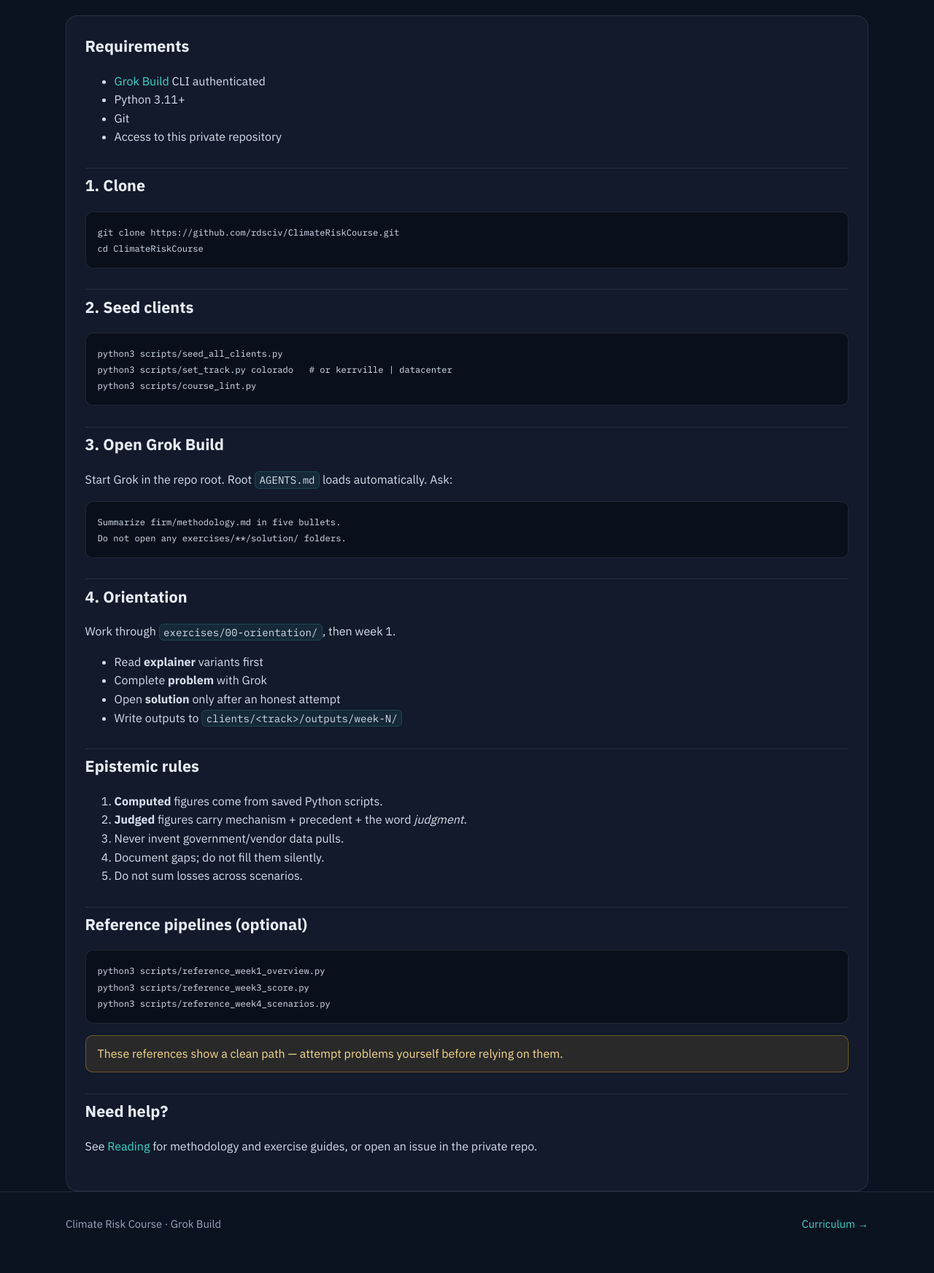
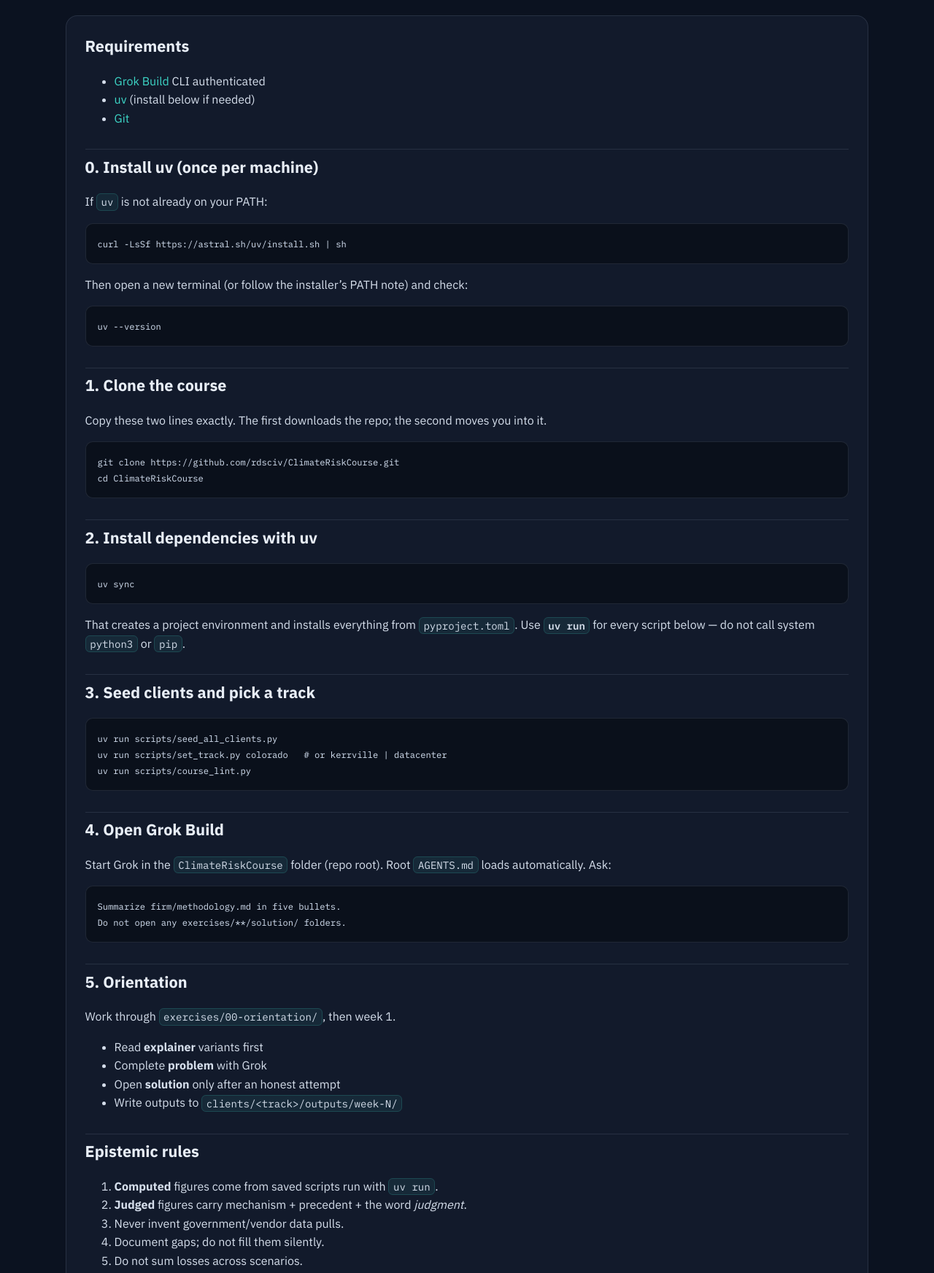
Before and after one commit to rdsciv/ClimateRiskCourse, a website: page docs/getting-started.html in a window 1280 px wide. Shown: the part 260-2005 px from the top of the page at 73% size. Drawn offline with Linux system fonts and the light colour scheme.

Commit message:
Day-1 setup: git clone first, standardize on uv
Student instructions now start with git clone of the exact
repo URL, then cd ClimateRiskCourse. All run commands use
uv sync / uv run instead of system python3 and pip.

```diff
--- a/docs/getting-started.html
+++ b/docs/getting-started.html
@@ -35,26 +35,36 @@
       <h2>Requirements</h2>
       <ul>
         <li><a href="https://x.ai">Grok Build</a> CLI authenticated</li>
-        <li>Python 3.11+</li>
-        <li>Git</li>
-        <li>Access to this private repository</li>
+        <li><a href="https://docs.astral.sh/uv/">uv</a> (install below if needed)</li>
+        <li><a href="https://git-scm.com/">Git</a></li>
       </ul>
 
-      <h2>1. Clone</h2>
+      <h2>0. Install uv (once per machine)</h2>
+      <p>If <code>uv</code> is not already on your PATH:</p>
+      <pre><code>curl -LsSf https://astral.sh/uv/install.sh | sh</code></pre>
+      <p>Then open a new terminal (or follow the installer&#8217;s PATH note) and check:</p>
+      <pre><code>uv --version</code></pre>
+
+      <h2>1. Clone the course</h2>
+      <p>Copy these two lines exactly. The first downloads the repo; the second moves you into it.</p>
       <pre><code>git clone https://github.com/rdsciv/ClimateRiskCourse.git
 cd ClimateRiskCourse</code></pre>
 
-      <h2>2. Seed clients</h2>
-      <pre><code>python3 scripts/seed_all_clients.py
-python3 scripts/set_track.py colorado   # or kerrville | datacenter
-python3 scripts/course_lint.py</code></pre>
+      <h2>2. Install dependencies with uv</h2>
+      <pre><code>uv sync</code></pre>
+      <p>That creates a project environment and installs everything from <code>pyproject.toml</code>. Use <strong><code>uv run</code></strong> for every script below — do not call system <code>python3</code> or <code>pip</code>.</p>
 
-      <h2>3. Open Grok Build</h2>
-      <p>Start Grok in the repo root. Root <code>AGENTS.md</code> loads automatically. Ask:</p>
+      <h2>3. Seed clients and pick a track</h2>
+      <pre><code>uv run scripts/seed_all_clients.py
+uv run scripts/set_track.py colorado   # or kerrville | datacenter
+uv run scripts/course_lint.py</code></pre>
+
+      <h2>4. Open Grok Build</h2>
+      <p>Start Grok in the <code>ClimateRiskCourse</code> folder (repo root). Root <code>AGENTS.md</code> loads automatically. Ask:</p>
       <pre><code>Summarize firm/methodology.md in five bullets.
 Do not open any exercises/**/solution/ folders.</code></pre>
 
-      <h2>4. Orientation</h2>
+      <h2>5. Orientation</h2>
       <p>Work through <code>exercises/00-orientation/</code>, then week 1.</p>
       <ul>
         <li>Read <strong>explainer</strong> variants first</li>
@@ -65,7 +75,7 @@ Do not open any exercises/**/solution/ folders.</code></pre>
 
       <h2>Epistemic rules</h2>
       <ol>
-        <li><strong>Computed</strong> figures come from saved Python scripts.</li>
+        <li><strong>Computed</strong> figures come from saved scripts run with <code>uv run</code>.</li>
         <li><strong>Judged</strong> figures carry mechanism + precedent + the word <em>judgment</em>.</li>
         <li>Never invent government/vendor data pulls.</li>
         <li>Document gaps; do not fill them silently.</li>
@@ -73,14 +83,14 @@ Do not open any exercises/**/solution/ folders.</code></pre>
       </ol>
 
       <h2>Reference pipelines (optional)</h2>
-      <pre><code>python3 scripts/reference_week1_overview.py
-python3 scripts/reference_week3_score.py
-python3 scripts/reference_week4_scenarios.py</code></pre>
+      <pre><code>uv run scripts/reference_week1_overview.py
+uv run scripts/reference_week3_score.py
+uv run scripts/reference_week4_scenarios.py</code></pre>
 
       <div class="banner">These references show a clean path — attempt problems yourself before relying on them.</div>
 
       <h2>Need help?</h2>
-      <p>See <a href="reading.html">Reading</a> for methodology and exercise guides, or open an issue in the private repo.</p>
+      <p>See <a href="reading.html">Reading</a> for methodology and exercise guides, or open an issue on the repo.</p>
     </div>
   </main>
 
--- a/pyproject.toml
+++ b/pyproject.toml
@@ -15,6 +15,9 @@ geo = ["geopy>=2.4"]
 export = ["markdown>=3.5"]
 dev = ["pytest>=8.0", "ruff>=0.6"]
 
+[tool.uv]
+package = false
+
 [tool.ruff]
 line-length = 100
 target-version = "py311"
```
Also changed, not shown: CONTRIBUTING.md (+11 -7 lines), INSTRUCTOR.md (+1 -1 lines), docs/clients.html (+2 -2 lines), docs/reading/clients-overview.html (+2 -2 lines), docs/reading/ex-00.02-install-grok-build.html (+8 -7 lines), package.json (+9 -9 lines), .github/workflows/pages.yml, README.md, clients/README.md, exercises/00-orientation/00.02-install-grok-build/explainer/readme.md, exercises/00-orientation/00.02-install-grok-build/problem/readme.md, exercises/00-orientation/00.03-choose-your-client-track/problem/readme.md, 2 other files.
